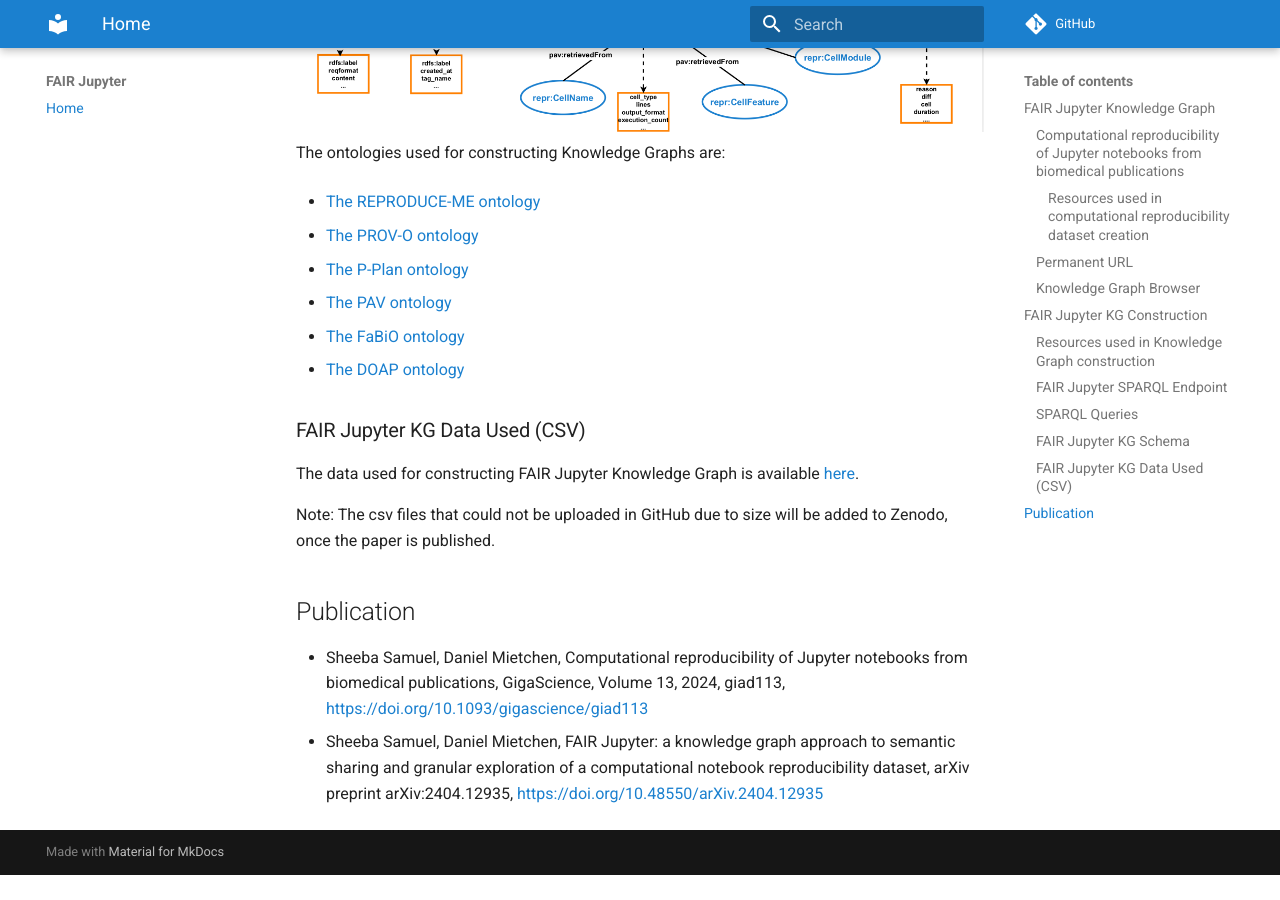
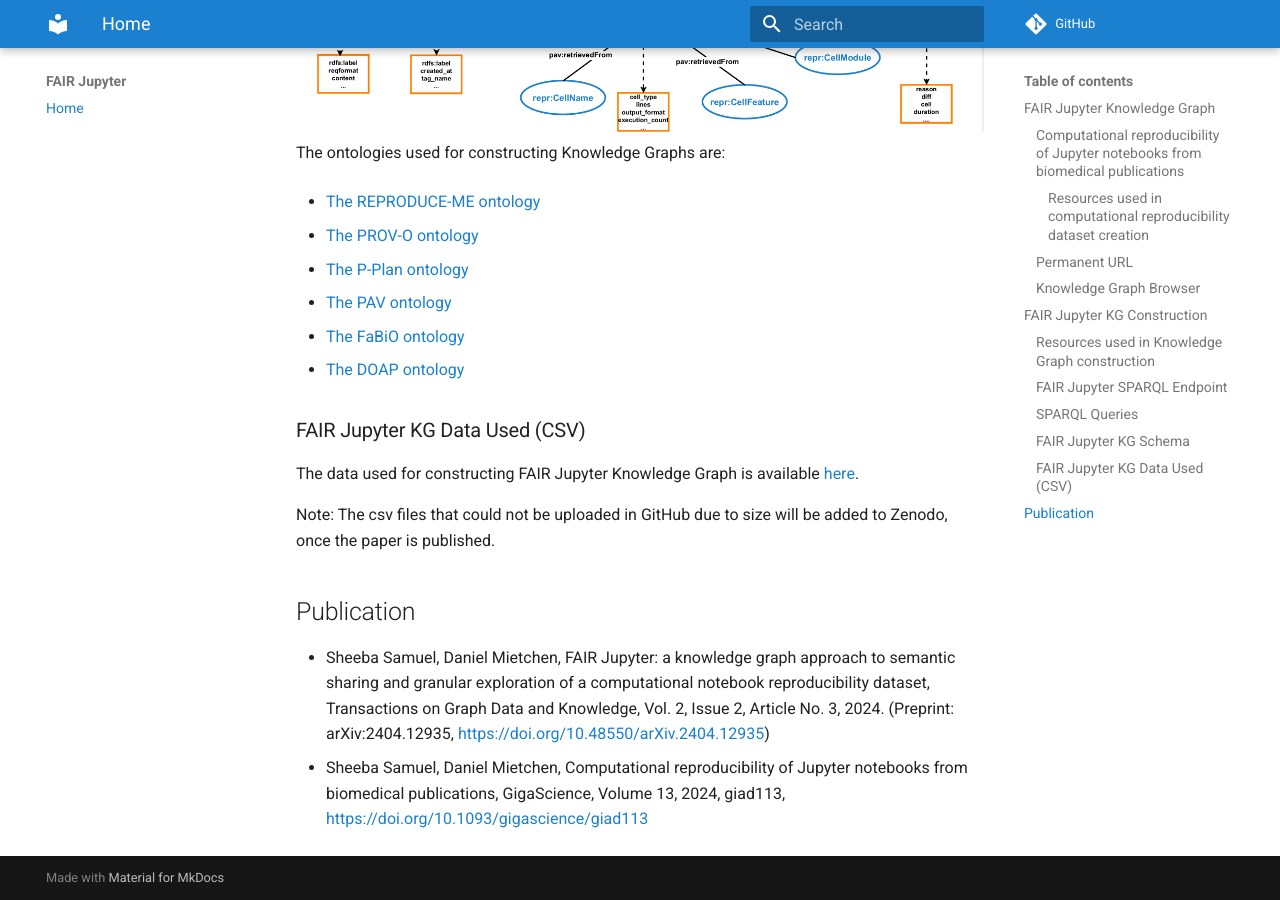
Before and after one commit to fusion-jena/fairjupyter, an MkDocs documentation site: the page built from docs/content/index.md, in a window 1280 px wide and 900 px high, scrolled down 3383 px. Built offline with MkDocs 1.6.1 and Material for MkDocs 9.7.7, drawn with Linux system fonts in a browser that asks for light colours; comment, search, counter and statistics services are not loaded; before the commit the page ends 4258 px from its top, so only the background shows below that.

Commit message:
Update publication info.

```diff
--- a/docs/content/index.md
+++ b/docs/content/index.md
@@ -72,5 +72,6 @@
 
 ## Publication
 
+* Sheeba Samuel, Daniel Mietchen, FAIR Jupyter: a knowledge graph approach to semantic sharing and granular exploration of a computational notebook reproducibility dataset, Transactions on Graph Data and Knowledge, Vol. 2, Issue 2, Article No. 3, 2024.
+(Preprint: arXiv:2404.12935, [https://doi.org/10.48550/arXiv.2404.12935](https://doi.org/10.48550/arXiv.2404.12935))
 * Sheeba Samuel, Daniel Mietchen, Computational reproducibility of Jupyter notebooks from biomedical publications, GigaScience, Volume 13, 2024, giad113, [https://doi.org/10.1093/gigascience/giad113](https://doi.org/10.1093/gigascience/giad113)
-* Sheeba Samuel, Daniel Mietchen, FAIR Jupyter: a knowledge graph approach to semantic sharing and granular exploration of a computational notebook reproducibility dataset, arXiv preprint arXiv:2404.12935, [https://doi.org/10.48550/arXiv.2404.12935](https://doi.org/10.48550/arXiv.2404.12935)
```
Also changed, not shown: README.md (+2 -1 lines).
